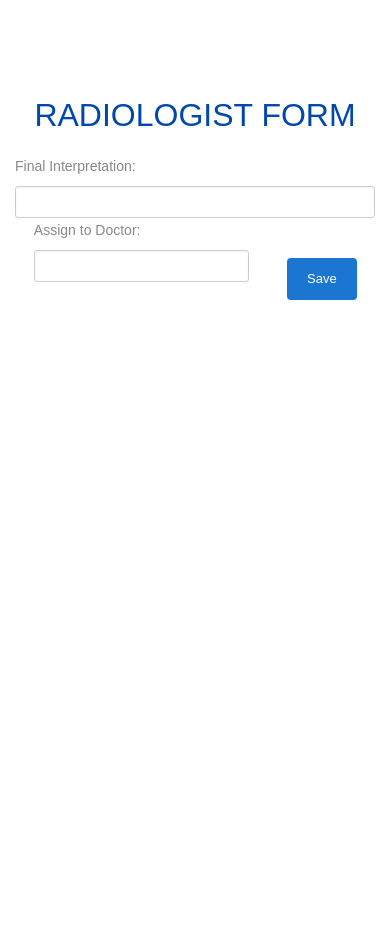
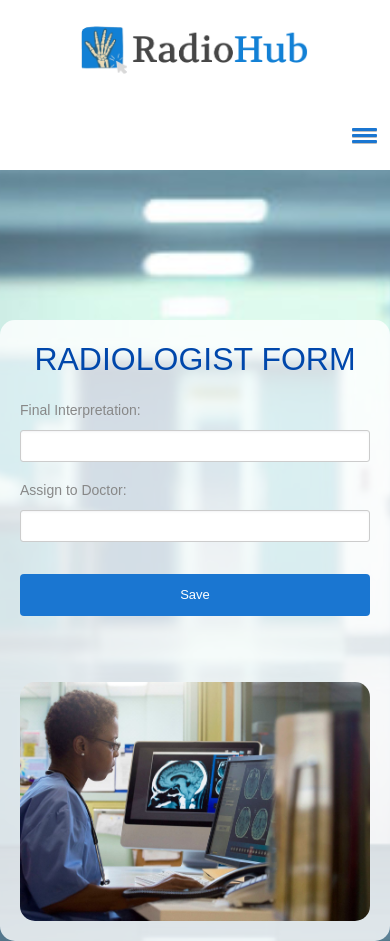
Before and after one commit to iconalaa/RadioHub-frontend, a Symfony app: template templates/radio/radio.html.twig in a window 390 px wide. Before the commit the page ends 300 px from the top, so only its background shows below. Run offline with Twig, Linux system fonts and the light colour scheme; the template is opened without the code that fills it, so the values that code supplies are empty; form fields are guessed from the names that the template uses; some libraries are stand-ins or nearby versions.

Commit message:
Link doc rad design fixed & doctor space

```diff
--- a/templates/front.html.twig
+++ b/templates/front.html.twig
@@ -240,15 +240,15 @@
                             <p>
                                 Our state-of-the-art radiology services offer accurate diagnostics for better health outcomes. Experience the best in medical imaging with our expert team.
                             </p>
-                            {%if user is empty %}
+
                             <div class="button">
                                 <a href="{{path('app_login')}}" class="btn">Get Appointment</a>
                             </div>
-                            {%else%}
+
                             <div class="button">
                                 <a href="{{path('app_rendez_vous_new')}}" class="btn">Get Appointment</a>
                             </div>
-                            {%endif%}
+
                         </div>
                     </div>
                 </div>
--- a/templates/radio/radio.html.twig
+++ b/templates/radio/radio.html.twig
@@ -1,75 +1,49 @@
 {% extends 'front.html.twig' %}
-{% block title %} RAD {% endblock %}
-{% block header %}{% endblock %}
-{% block footer %} {% endblock %}
-{% block links %}
-<link rel="stylesheet" href="{{ asset('../../../front/css/customradio.css') }}" />
-<li class="active">
-  <a href="{{ path('app_home') }}">Home</a>
-</li>
-<li><a href="#">Doctors </a></li>
-<li><a href="#">Reclamation </a></li>
-<li><a href="#">Blog </a></li>
-<li><a href="#">Contact Us</a></li>
+{% block footer %}{% endblock %}
+{% block title %}
+Radiohub | Doctor
 {% endblock %}
+{% block body %}
 
-{% block auth %}{% if app.user %}
-<div class="navbar-collapse justify-content-end px-0" id="navbarNav">
-  <ul class="navbar-nav flex-row ms-auto align-items-center justify-content-end">
-    <li class="nav-item dropdown">
-      <a class="nav-link nav-icon-hover" href="javascript:void(0)" id="drop2" data-bs-toggle="dropdown"
-        aria-expanded="false">
-        <img src="contact.png" alt="" width="35" height="35" class="rounded-circle" />
-      </a>
+<style>
+  body {
+    background-image: url('../image/background-image.jpg');
+    background-size: cover;
+    background-position: center;
+    background-repeat: no-repeat;
+    background-attachment: fixed;
+  }
 
-      <div class="dropdown-menu dropdown-menu-end dropdown-menu-animate-up" aria-labelledby="drop2">
-        <div class="message-body">
-          <a href="{{ path('app_profile') }}" class="d-flex align-items-center gap-2 dropdown-item">
-            <i style="
-                filter: invert(67%) sepia(6%) saturate(8%) hue-rotate(329deg)
-                  brightness(78%) contrast(81%);
-              " class="fa-solid fa-user"></i>
-            <p class="mb-0 fs-3">
-              <span style="text-transform: capitalize">{{ app.user.name }} Profile</span>
-            </p>
-          </a>
-          <a href="{{ path('app_settings',{'id':app.user.id}) }}" class="d-flex align-items-center gap-2 dropdown-item">
-            <i style="
-                filter: invert(67%) sepia(6%) saturate(8%) hue-rotate(329deg)
-                  brightness(78%) contrast(81%);
-              " class="fa-solid fa-gear"></i>
-            <p class="mb-0 fs-3">Settings</p>
-          </a>
-          {% if is_granted('ROLE_ADMIN') %}
-          <a href="{{ path('app_admin') }}" class="d-flex align-items-center gap-2 dropdown-item">
-            <i style="
-                filter: invert(67%) sepia(6%) saturate(8%) hue-rotate(329deg)
-                  brightness(78%) contrast(81%);
-              " class="fa-solid fa-lock"></i>
-            <p class="mb-0 fs-3">Dashboard</p>
-          </a>
-          {% endif %}
+  .form-container {
+    background: rgba(255, 255, 255, 0.8); /* White background with some transparency */
+    padding: 20px;
+    border-radius: 15px;
+  }
 
-          <a id="logout" href="{{ path('app_logout') }}" class="btn btn-outline-primary mx-3 mt-2 d-block">Logout</a>
-        </div>
-      </div>
-    </li>
-  </ul>
-</div>
-{% endif %} {% endblock %}
+  h2 {
+    color: #0047AB;
+    margin-bottom: 20px;
+    text-align: center;
+    font-family: 'Georgia, serif', sans-serif;
+  }
 
-{% block body %}
-<div class="container">
-  <br><br>
+  img {
+    border-radius: 15px;
+  }
+</style>
+
+<div class="container" style="margin-top: 150px;">
   <div class="row justify-content-center mt-5">
-    <div class="col-lg-6 col-md-8 col-sm-10 form-container">
-      <h2 style="color: #0047AB;margin-bottom: 20px; text-align: center; font-family: 'Georgia, serif', sans-serif;">RADIOLOGIST FORM</h2>
+    <div class="col-lg-10 col-md-12 form-container">
+      <div class="row">
+        <div class="col-md-6">
+          <h2>RADIOLOGIST FORM</h2>
 
           {{ form_start(form, {'attr': {'novalidate': 'novalidate'}}) }}
 
-      <div class="d-flex flex-column">
-        <label class="inputs" for="{{ form.interpretation_rad.vars.id }}" class="">Final Interpretation:</label>
-        {{ form_widget(form.interpretation_rad, {'attr': {'class': 'form-control '}}) }}
+          <div class="d-flex flex-column mb-3">
+            <label class="inputs" for="{{ form.interpretation_rad.vars.id }}">Final Interpretation:</label>
+            {{ form_widget(form.interpretation_rad, {'attr': {'class': 'form-control'}}) }}
 
             {% if form_errors(form.interpretation_rad) %}
             <div class="text-danger">
@@ -77,11 +51,11 @@
             </div>
             {% endif %}
           </div>
-      <div class="d-flex justify-content-around">
 
-        <div class="d-flex flex-column">
-          <label class="inputs" for="{{ form.doctor.vars.id }}" class="">Assign to Doctor:</label>
-          {{ form_widget(form.doctor, {'attr': {'class': 'form-control select2 w-100'}}) }}
+          <div class="d-flex flex-column mb-3">
+            <label class="inputs" for="{{ form.doctor.vars.id }}">Assign to Doctor:</label>
+            {{ form_widget(form.doctor, {'attr': {'class': 'form-control select2'}}) }}
+
             {% if form_errors(form.doctor) %}
             <div class="text-danger">
               {{ form_errors(form.doctor) }}
@@ -89,22 +63,26 @@
             {% endif %}
           </div>
 
-
-
           <div class="form-group">
-      <br>
             <button type="submit" class="btn btn-primary btn-submit mt-3 w-100">Save</button>
-        </br>
           </div>
 
           {{ form_end(form) }}
         </div>
+
+        <div class="col-md-6 d-flex align-items-center" style="margin-top: 50px;">
+          <img src="../image/bg-doc-rad.jpg" alt="Radiology" class="img-fluid mx-auto">
         </div>
       </div>
+    </div>
+  </div>
+</div>
+
 <script>
   // Activate select2 plugin for select inputs
   $(document).ready(function () {
     $('.select2').select2();
   });
 </script>
+
 {% endblock %}
```
Also changed, not shown: templates/med/med.html.twig (+116 -51 lines), public/image/background-image.jpg (added), public/image/bg-doc-rad.jpg (added). Lines whose indentation alone changed are shown as unchanged.
